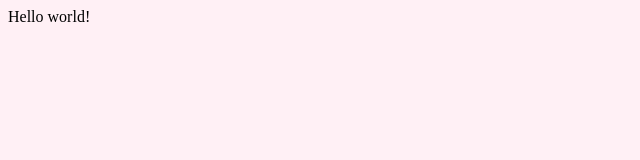
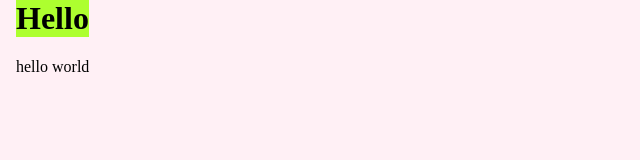
Before and after one commit to pzjiang/website, a Gatsby site: page / in a window 1280 px wide. Shown: the whole page, without its empty margins (0-640 px from the left). Built offline with nearby package versions, Linux system fonts and the light colour scheme; Gatsby itself is replaced by a stand-in of ours.

Commit message:
trying to get a working banner

```diff
--- /dev/null
+++ b/src/components/layout.js
@@ -0,0 +1,18 @@
+import React from "react"
+import layoutstyle from "../styles/layoutstyle.module.css"
+
+
+export default function Layout({ children }) {
+    return (
+
+        <div className={layoutstyle.banner}>
+            <h1 className={layoutstyle.banned}>Hello</h1>
+
+            {children}
+
+        </div>
+
+
+    )
+
+}
--- a/src/pages/index.js
+++ b/src/pages/index.js
@@ -1,5 +1,12 @@
 import React from "react"
+import Layout from "../components/layout.js"
 
 export default function Home() {
-  return <div>Hello world!</div>
+  return (
+    <div>
+      <Layout>
+        <p1>hello world</p1>
+      </Layout>
+    </div>
+  )
 }
--- a/src/styles/global.css
+++ b/src/styles/global.css
@@ -1,3 +1,14 @@
 html {
     background-color: lavenderblush;
+    position: absolute;
+    top: 0px;
+    width: auto;
+    margin: 0px;
+
 }
+
+* {
+    margin-top: 0px;
+    margin-left: auto;
+    margin-right: auto;
+}
--- /dev/null
+++ b/src/styles/layoutstyle.module.css
@@ -0,0 +1,13 @@
+.banner {
+    margin: 0;
+    padding: 0 1rem;
+    max-width: 700px;
+
+    width: auto;
+}
+
+.banned {
+    background-color: greenyellow;
+
+
+}
```
